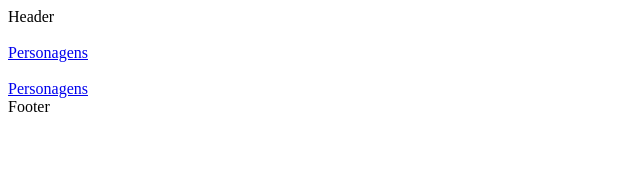
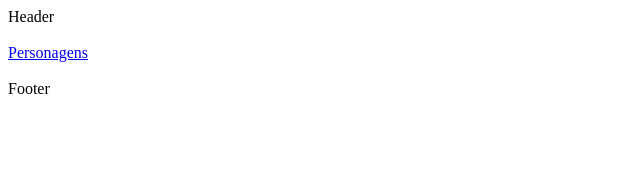
Before and after one commit to FelipeHFO/Teste-Marvel-Desenvolvedor, a React (Create React App) app: page / in a window 1280 px wide. Shown: the top 170 px of the page, without its empty margins (0-640 px from the left). Built offline with nearby package versions, Linux system fonts and the light colour scheme.

Commit message:
fix: because of conflict has two link to Personagens Page

```diff
--- a/src/pages/MainPage.js
+++ b/src/pages/MainPage.js
@@ -9,8 +9,6 @@ function MainPage(){
       <Link to={PERSONAGENS_PAGE_PATH}>Personagens</Link>
       <br/>
       <br/>
-
-      <Link to={PERSONAGENS_PAGE_PATH}>Personagens</Link>
     </DefaultLayout>
   )
 }
```
